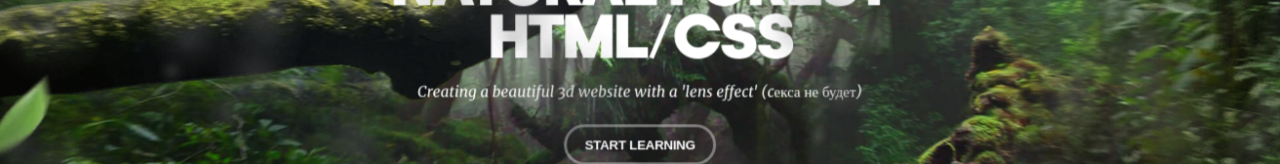
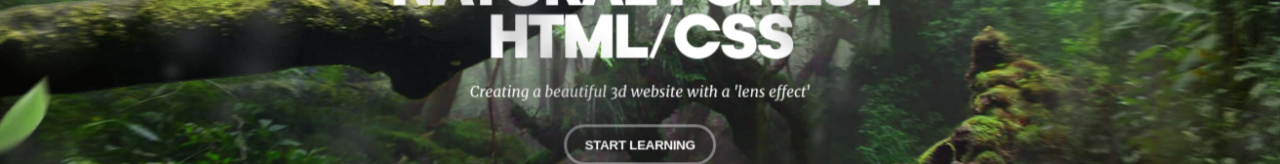
Before and after one commit to layfmee/parallax-landingPage, a plain HTML site: page src/index.html in a window 1280 px wide. Shown: the part 390-554 px from the top of the page. Drawn offline with Linux system fonts and the light colour scheme.

Commit message:
update text

```diff
--- a/src/index.html
+++ b/src/index.html
@@ -25,9 +25,11 @@
           <div class="hero-content">
             <h1>Natural forest <span>HTML/CSS</span></h1>
             <div class="hero-content__p">
-              Creating a beautiful 3d website with a 'lens effect' (cекса не будет)
+              Creating a beautiful 3d website with a 'lens effect'
             </div>
-            <button class="button-start" onclick="startRain()">Start learning</button>
+            <button class="button-start" onclick="startRain()">
+              Start learning
+            </button>
           </div>
         </div>
         <div class="layers__item layer-4">
```
